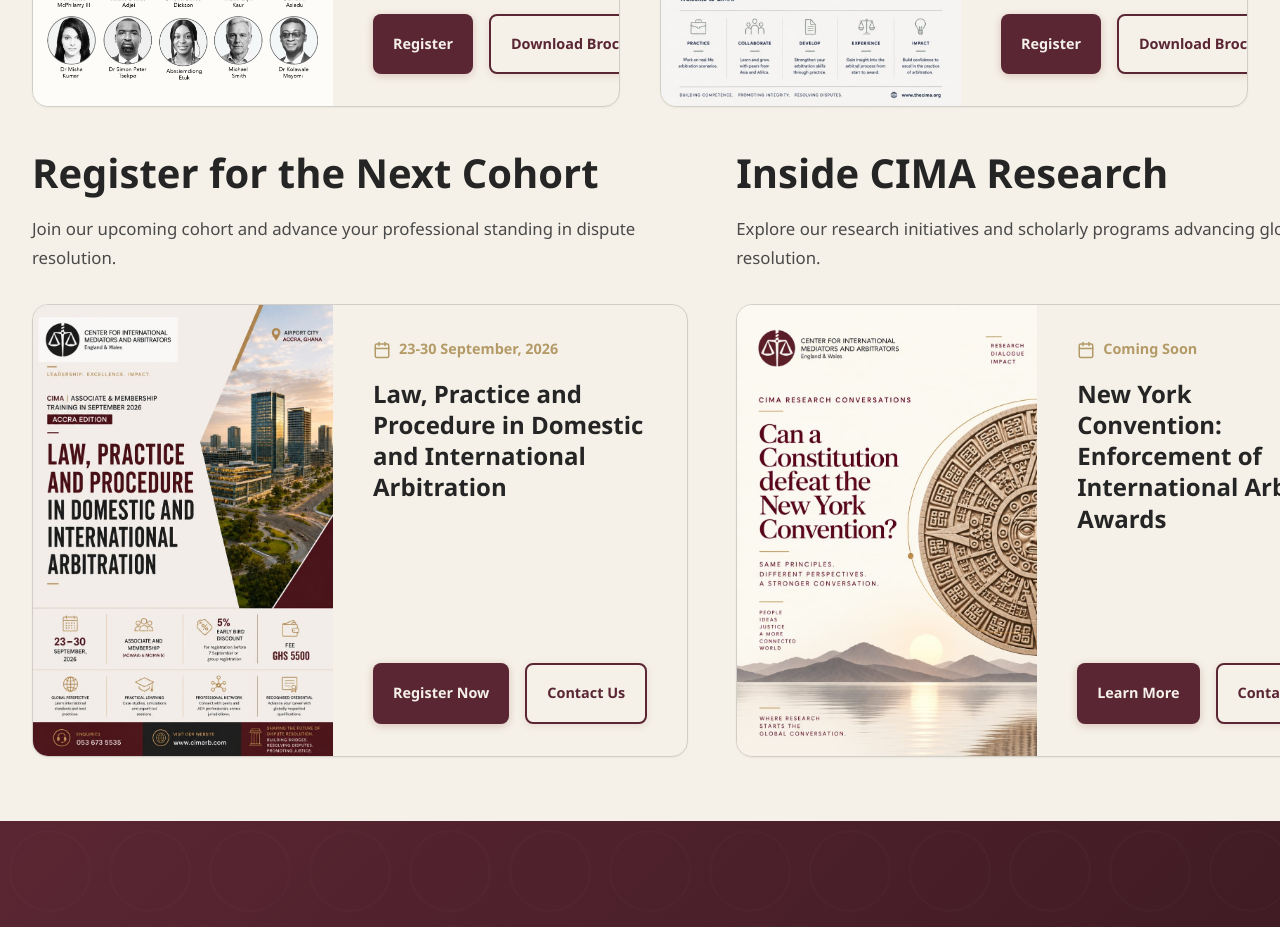
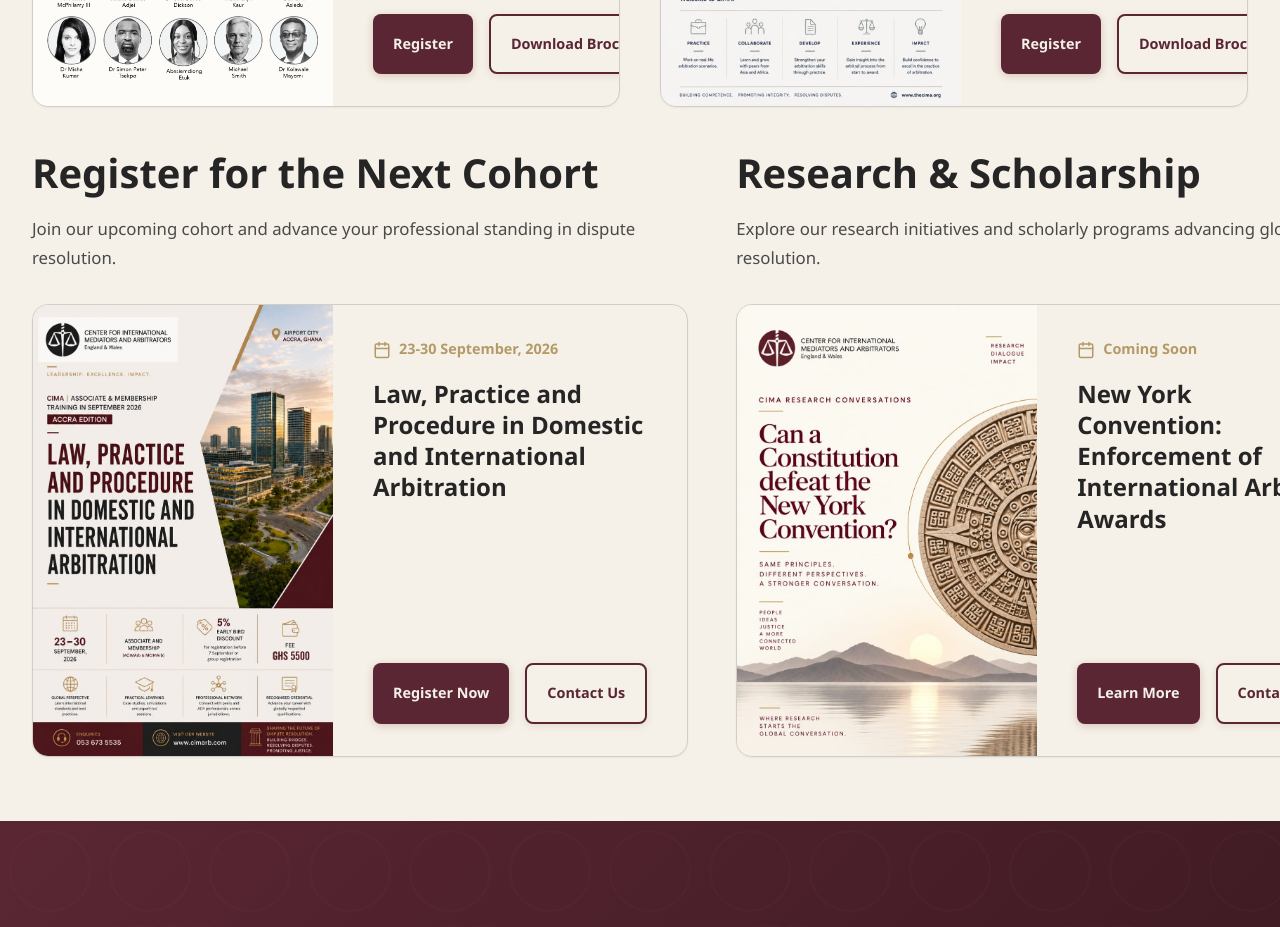
Before and after one commit to noblex1/cima_o, a React (Vite) app: page / in a window 1280 px wide. Shown: the part 1120-2047 px from the top of the page. Built offline with nearby package versions, Linux system fonts and the light colour scheme.

Commit message:
Change section title to Research & Scholarship

```diff
--- a/src/pages/Home.jsx
+++ b/src/pages/Home.jsx
@@ -284,11 +284,11 @@
               </div>
             </div>
 
-            {/* Inside CIMA Research */}
+            {/* Research & Scholarship */}
             <div className="dual-section-item">
               <div className="events-header">
                 <div>
-                  <h2>Inside CIMA Research</h2>
+                  <h2>Research & Scholarship</h2>
                   <p>Explore our research initiatives and scholarly programs advancing global dispute resolution.</p>
                 </div>
               </div>
```
